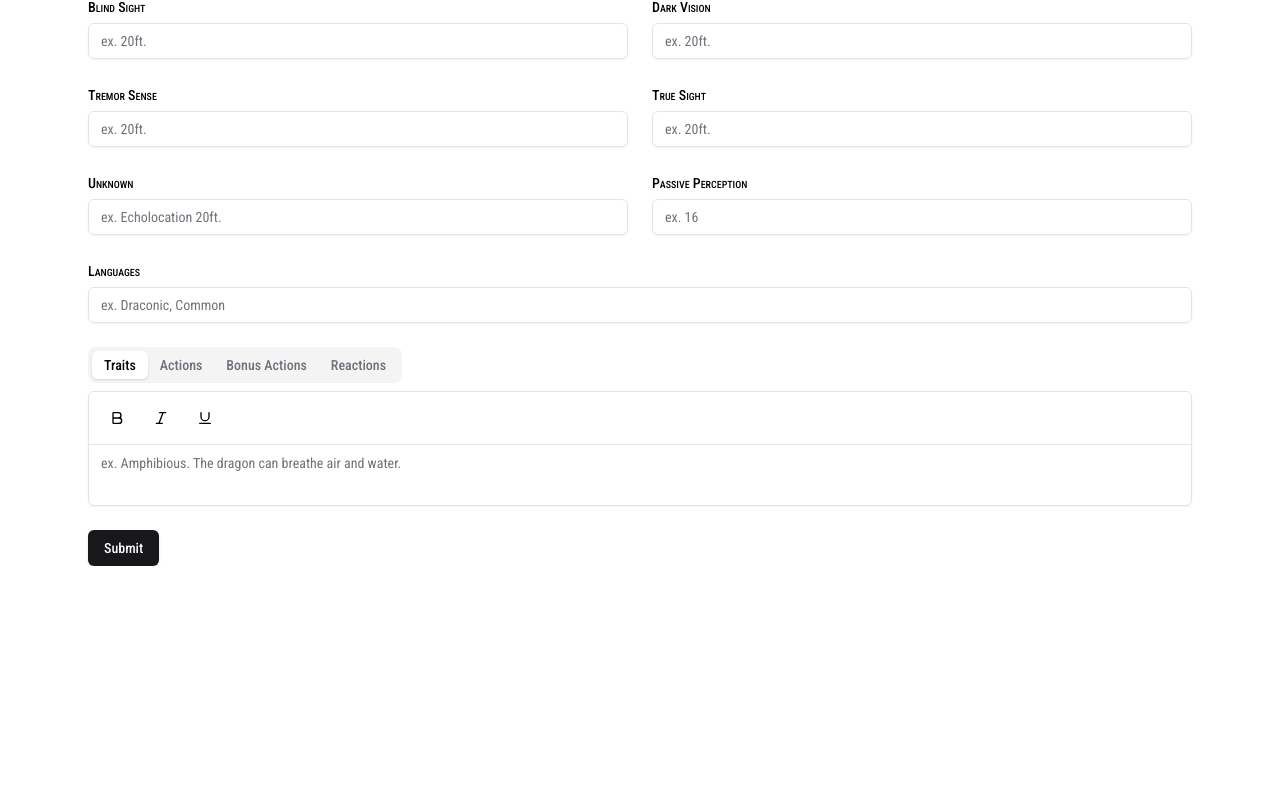
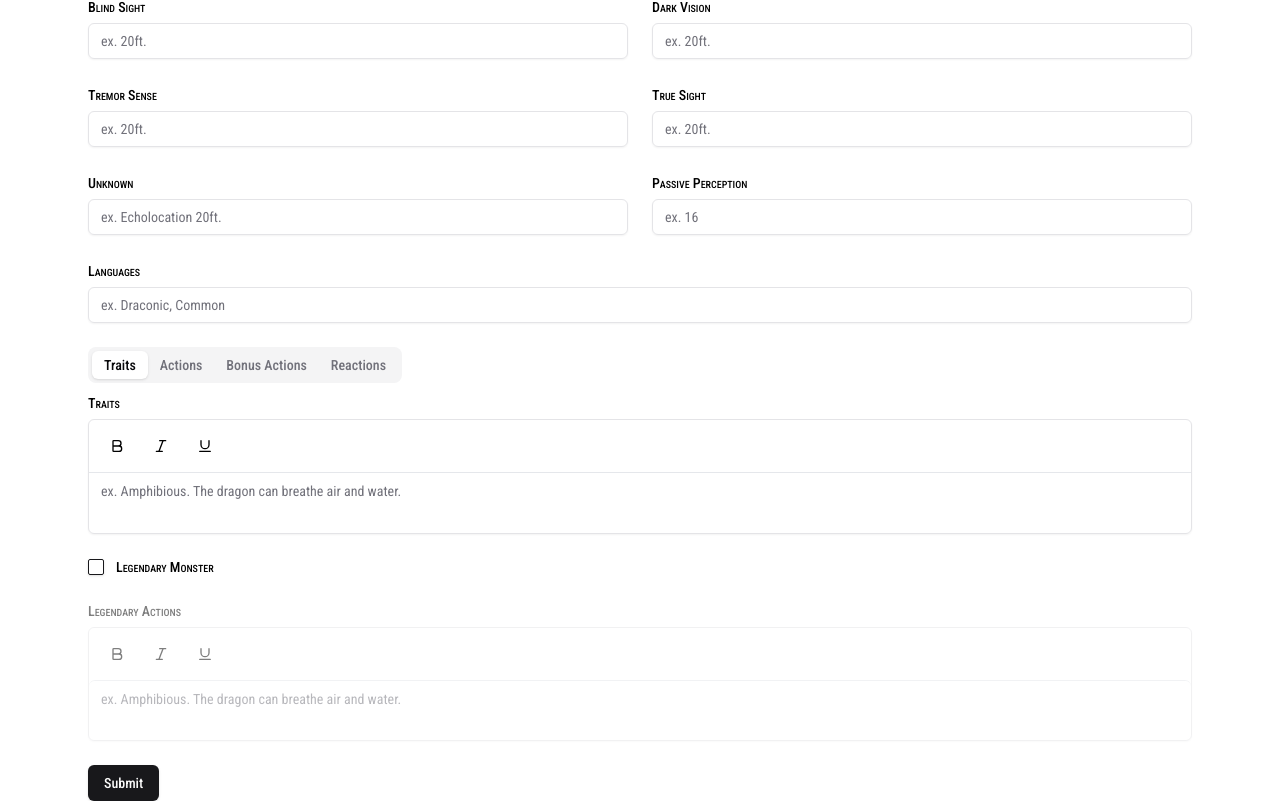
Before and after one commit to aaronsts/monsterbrew, a Next.js app: page /editor in a window 1280 px wide. Shown: the part 763-1564 px from the top of the page. Before the commit the page ends 1329 px from the top, so only its background shows below. Built offline with nearby package versions, Linux system fonts and the light colour scheme.

Commit message:
feat: added legendary actions

```diff
--- a/package.json
+++ b/package.json
@@ -10,6 +10,7 @@
 	},
 	"dependencies": {
 		"@hookform/resolvers": "^3.3.4",
+		"@radix-ui/react-checkbox": "^1.0.4",
 		"@radix-ui/react-dialog": "^1.0.5",
 		"@radix-ui/react-icons": "^1.3.0",
 		"@radix-ui/react-label": "^2.0.2",
--- a/src/components/create-statblock.tsx
+++ b/src/components/create-statblock.tsx
@@ -3,6 +3,7 @@ import { useState } from "react";
 import { useForm } from "react-hook-form";
 import { zodResolver } from "@hookform/resolvers/zod";
 import { z } from "zod";
+
 import {
 	Form,
 	FormControl,
@@ -14,10 +15,13 @@ import {
 import { Input } from "./ui/input";
 import { Button } from "./ui/button";
 import { ComboBoxResponsive } from "./combo-box";
+
 import { createMonsterStatblockSchema } from "@/lib/formSchemas";
+
 import MonsterStatisticForm from "./monster-statistic-form";
 import MonsterSensesForm from "./monster-senses-form";
 import MonsterAbilitiesForm from "./monster-abilities-form";
+import MonsterLegendaryForm from "./monster-legendary-form";
 
 const monster_types = [
 	{ label: "Dragon", value: "dragon" },
@@ -67,6 +71,7 @@ const CreateStatblock = () => {
 			monster_actions: { description: "" },
 			monster_bonus_actions: { description: "" },
 			monster_reactions: { description: "" },
+			is_legendary: false,
 		},
 	});
 
@@ -243,6 +248,9 @@ const CreateStatblock = () => {
 					)}
 				/>
 				<MonsterAbilitiesForm form={form} />
+				<div>
+					<MonsterLegendaryForm form={form} />
+				</div>
 				<Button type="submit">Submit</Button>
 			</form>
 		</Form>
--- a/src/components/monster-abilities-form.tsx
+++ b/src/components/monster-abilities-form.tsx
@@ -28,6 +28,8 @@ const MonsterAbilitiesForm = (
 					<TabsTrigger value="reactions">Reactions</TabsTrigger>
 				</TabsList>
 				<TabsContent value="traits">
+					<FormItem className="min-h-36">
+						<FormLabel>Traits</FormLabel>
 						<FormControl>
 							<Controller
 								render={({ field }) => (
@@ -40,65 +42,58 @@ const MonsterAbilitiesForm = (
 								defaultValue=""
 							/>
 						</FormControl>
-
-					{/* <FormField
-						control={form.control}
-						name="monster_traits.description"
-						render={({ field }) => (
-							<FormItem>
-								<FormLabel>Traits</FormLabel>
-								<FormControl>
-									<TiptapEditor placeholder="ex. Amphibious" {...field} />
-								</FormControl>
-								<FormMessage />
 					</FormItem>
-						)}
-					/> */}
 				</TabsContent>
 				<TabsContent value="actions">
-					<FormField
-						control={form.control}
-						name="monster_actions.description"
-						render={({ field }) => (
-							<FormItem>
+					<FormItem className="min-h-36">
 						<FormLabel>Actions</FormLabel>
 						<FormControl>
-									<Textarea placeholder="ex. Amphibious" {...field} />
+							<Controller
+								render={({ field }) => (
+									<TiptapEditor
+										description={field.value}
+										onChange={field.onChange}
+									/>
+								)}
+								name="monster_actions.description"
+								defaultValue=""
+							/>
 						</FormControl>
-								<FormMessage />
 					</FormItem>
-						)}
-					/>
 				</TabsContent>
 				<TabsContent value="bonus_actions">
-					<FormField
-						control={form.control}
-						name="monster_bonus_actions.description"
-						render={({ field }) => (
-							<FormItem>
+					<FormItem className="min-h-36">
 						<FormLabel>Bonus Actions</FormLabel>
 						<FormControl>
-									<Textarea placeholder="ex. Amphibious" {...field} />
+							<Controller
+								render={({ field }) => (
+									<TiptapEditor
+										description={field.value}
+										onChange={field.onChange}
+									/>
+								)}
+								name="monster_bonus_actions.description"
+								defaultValue=""
+							/>
 						</FormControl>
-								<FormMessage />
 					</FormItem>
-						)}
-					/>
 				</TabsContent>
 				<TabsContent value="reactions">
-					<FormField
-						control={form.control}
-						name="monster_reactions.description"
-						render={({ field }) => (
-							<FormItem>
+					<FormItem className="min-h-36 ">
 						<FormLabel>Reactions</FormLabel>
 						<FormControl>
-									<Textarea placeholder="ex. Amphibious" {...field} />
+							<Controller
+								render={({ field }) => (
+									<TiptapEditor
+										description={field.value}
+										onChange={field.onChange}
+									/>
+								)}
+								name="monster_reactions.description"
+								defaultValue=""
+							/>
 						</FormControl>
-								<FormMessage />
 					</FormItem>
-						)}
-					/>
 				</TabsContent>
 			</Tabs>
 		</div>
--- /dev/null
+++ b/src/components/monster-legendary-form.tsx
@@ -0,0 +1,90 @@
+import React from "react";
+import { FormControl, FormField, FormItem, FormLabel } from "./ui/form";
+import { Checkbox } from "./ui/checkbox";
+import { Controller, UseFormReturn, useWatch } from "react-hook-form";
+import * as z from "zod";
+import { createMonsterStatblockSchema } from "@/lib/formSchemas";
+import TiptapEditor from "./tiptap";
+import { ToggleGroup, ToggleGroupItem } from "./ui/toggle-group";
+import { Bold, Italic, UnderlineIcon } from "lucide-react";
+
+const MonsterLegendaryForm = (
+	form:
+		| UseFormReturn<z.infer<typeof createMonsterStatblockSchema>>
+		| any
+		| undefined
+) => {
+	const isLegendary = useWatch({ control: form.control, name: "is_legendary" });
+	return (
+		<div className="space-y-6">
+			<FormField
+				control={form.control}
+				name="is_legendary"
+				render={({ field }) => (
+					<FormItem className="flex flex-row items-start gap-3 space-y-0  ">
+						<FormControl>
+							<Checkbox
+								checked={field.value}
+								onCheckedChange={field.onChange}
+							/>
+						</FormControl>
+						<div className="space-y-1 leading-none">
+							<FormLabel>Legendary Monster</FormLabel>
+						</div>
+					</FormItem>
+				)}
+			/>
+			{isLegendary ? (
+				<FormItem className="min-h-36">
+					<FormLabel>Legendary Actions</FormLabel>
+					<FormControl>
+						<Controller
+							render={({ field }) => (
+								<TiptapEditor
+									description={field.value}
+									onChange={field.onChange}
+								/>
+							)}
+							name="monster_legendary_actions.description"
+							defaultValue=""
+						/>
+					</FormControl>
+				</FormItem>
+			) : (
+				<FormItem className="!cursor-not-allowed  opacity-50">
+					<FormLabel>Legendary Actions</FormLabel>
+					<div className="border border-zinc-200 shadow-sm rounded-md">
+						<ToggleGroup className="justify-start p-2" type="multiple">
+							<ToggleGroupItem
+								className="hover:cursor-not-allowed"
+								value="bold"
+								aria-label="Toggle bold"
+							>
+								<Bold className="w-4 h-4" />
+							</ToggleGroupItem>
+							<ToggleGroupItem
+								className="hover:cursor-not-allowed"
+								value="italic"
+								aria-label="Toggle Italic"
+							>
+								<Italic className="w-4 h-4" />
+							</ToggleGroupItem>
+							<ToggleGroupItem
+								className="hover:cursor-not-allowed"
+								value="underline"
+								aria-label="Toggle Underline"
+							>
+								<UnderlineIcon className="w-4 h-4" />
+							</ToggleGroupItem>
+						</ToggleGroup>
+						<div className="border-t text-zinc-500 prose w-full max-w-full px-3 py-2 text-sm rounded-md min-h-[60px]">
+							ex. Amphibious. The dragon can breathe air and water.
+						</div>
+					</div>
+				</FormItem>
+			)}
+		</div>
+	);
+};
+
+export default MonsterLegendaryForm;
--- /dev/null
+++ b/src/components/ui/checkbox.tsx
@@ -0,0 +1,30 @@
+"use client"
+
+import * as React from "react"
+import * as CheckboxPrimitive from "@radix-ui/react-checkbox"
+import { CheckIcon } from "@radix-ui/react-icons"
+
+import { cn } from "@/lib/utils"
+
+const Checkbox = React.forwardRef<
+  React.ElementRef<typeof CheckboxPrimitive.Root>,
+  React.ComponentPropsWithoutRef<typeof CheckboxPrimitive.Root>
+>(({ className, ...props }, ref) => (
+  <CheckboxPrimitive.Root
+    ref={ref}
+    className={cn(
+      "peer h-4 w-4 shrink-0 rounded-sm border border-zinc-200 border-zinc-900 shadow focus-visible:outline-none focus-visible:ring-1 focus-visible:ring-zinc-950 disabled:cursor-not-allowed disabled:opacity-50 data-[state=checked]:bg-zinc-900 data-[state=checked]:text-zinc-50 dark:border-zinc-800 dark:border-zinc-50 dark:focus-visible:ring-zinc-300 dark:data-[state=checked]:bg-zinc-50 dark:data-[state=checked]:text-zinc-900",
+      className
+    )}
+    {...props}
+  >
+    <CheckboxPrimitive.Indicator
+      className={cn("flex items-center justify-center text-current")}
+    >
+      <CheckIcon className="h-4 w-4" />
+    </CheckboxPrimitive.Indicator>
+  </CheckboxPrimitive.Root>
+))
+Checkbox.displayName = CheckboxPrimitive.Root.displayName
+
+export { Checkbox }
--- a/src/lib/formSchemas.ts
+++ b/src/lib/formSchemas.ts
@@ -51,4 +51,8 @@ export const createMonsterStatblockSchema = z.object({
 	monster_reactions: z.object({
 		description: z.string().optional(),
 	}),
+	is_legendary: z.boolean().default(false).optional(),
+	monster_legendary_actions: z.object({
+		description: z.string().optional(),
+	}),
 });
```
Also changed, not shown: 1 other file (tests, documents, lock files or other folders). Lines whose indentation alone changed are shown as unchanged.
